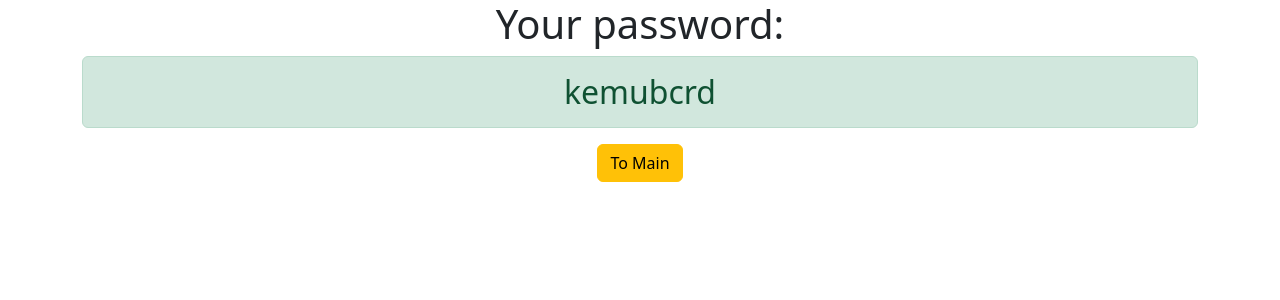
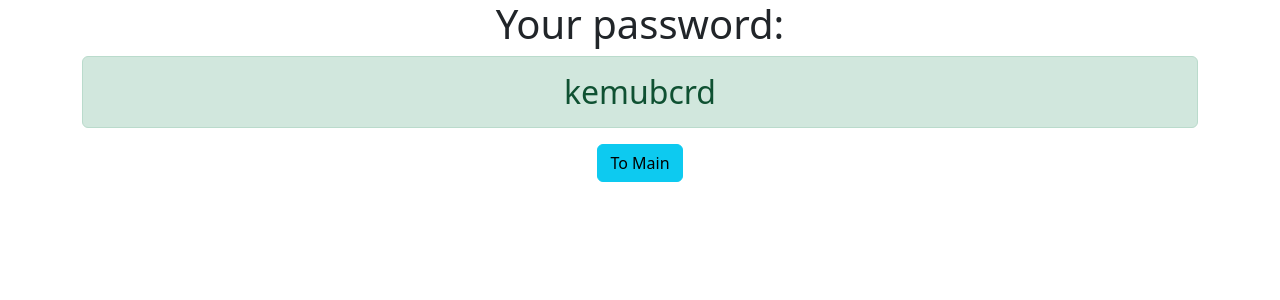
Before and after one commit to YuriShepel/django4-password-generator, a Django app: page /password in a window 1280 px wide. Shown: the top 300 px of the page. Run offline with Django 4.2, Linux system fonts and the light colour scheme.

Commit message:
Change sicret key, change button color

```diff
--- a/generator/templates/generator/password.html
+++ b/generator/templates/generator/password.html
@@ -13,7 +13,7 @@
         </div>
         <div>
             <h4>
-            <a href="{% url 'main' %}" class="btn btn-warning">To Main</a>
+            <a href="{% url 'main' %}" class="btn btn-info">To Main</a>
             </h4>
         </div>
     </div>
--- a/password_generator_proj/settings.py
+++ b/password_generator_proj/settings.py
@@ -20,7 +20,7 @@ BASE_DIR = Path(__file__).resolve().parent.parent
 # See https://docs.djangoproject.com/en/4.1/howto/deployment/checklist/
 
 # SECURITY WARNING: keep the secret key used in production secret!
-SECRET_KEY = 'django-insecure-4zdki20+vumzl881@g1aujd^x*t9=w*v6x$z3%ys@k3)x2e1d1'
+SECRET_KEY = 'django-insecure-4zdki20+vumzl881@g1aghgjghgjujd^x*t9=w*v6x$z3%ys@k3)x2e1d1'
 
 # SECURITY WARNING: don't run with debug turned on in production!
 DEBUG = True
```
